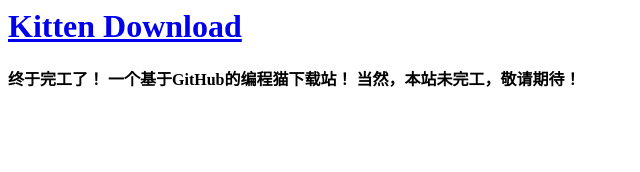
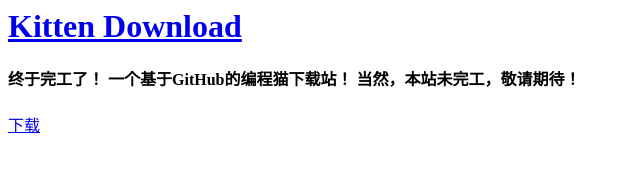
Before and after one commit to kitten-download/kitten-download.github.io, a plain HTML site: page index.html in a window 1280 px wide. Shown: the full height of the page, 0-640 px from the left. Drawn offline with Linux system fonts and the light colour scheme.

Commit message:
Update index.html

```diff
--- a/index.html
+++ b/index.html
@@ -1,2 +1,3 @@
 <h1><a href="https://kitten-download.github.io/">Kitten Download</a></h1>
 <h4>终于完工了！ 一个基于GitHub的编程猫下载站！ 当然，本站未完工，敬请期待！</h4>
+<a href="download.html">下载</a>
```
